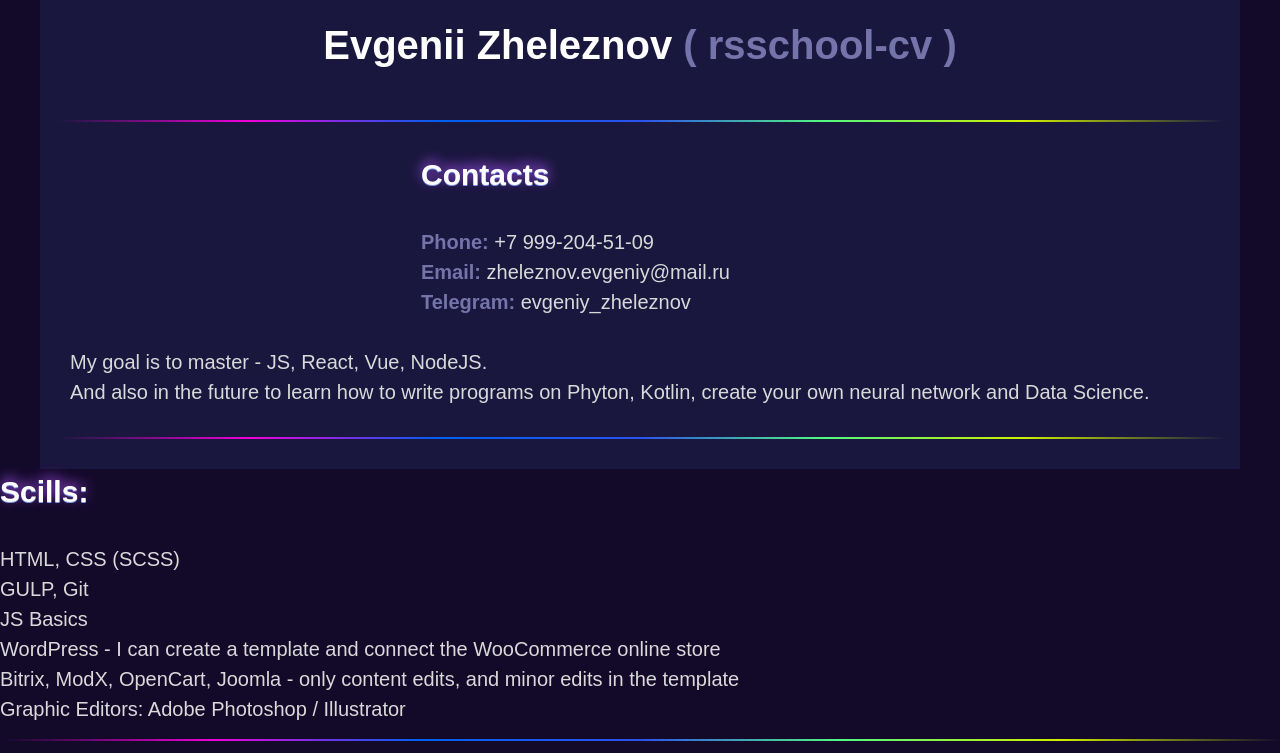
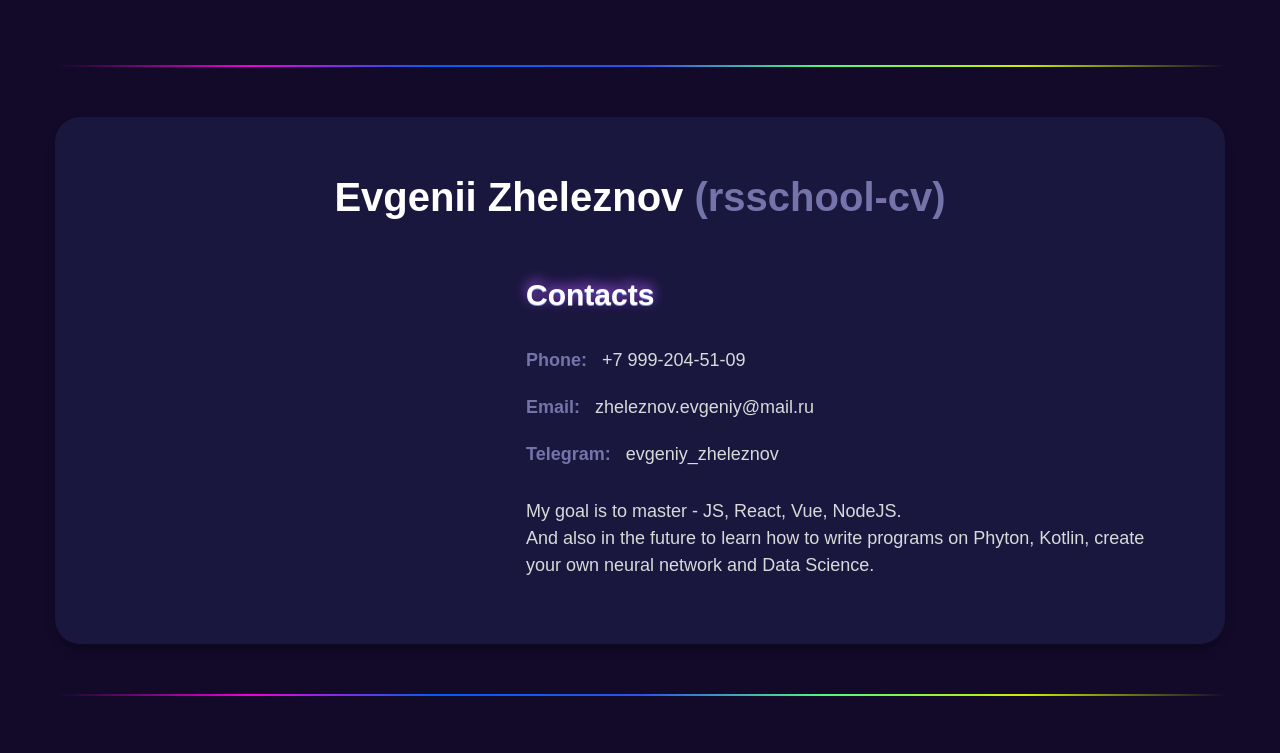
Before and after one commit to EugeneZheleznov/rsschool-cv, a plain HTML site: page index.html in a window 1280 px wide. Shown: the top 753 px of the page. Drawn offline with Linux system fonts and the light colour scheme.

Commit message:
fix: edit html and style

```diff
--- a/index.html
+++ b/index.html
@@ -9,11 +9,11 @@
 </head>
 <body>
 	<header>
+		<hr>
+		<div class="header__wrap">
 			<div class="header__title">
-			<h1>Evgenii Zheleznov <span>( rsschool-cv )</span></h1>
+				<h1>Evgenii Zheleznov <span>(rsschool-cv)</span></h1>
 			</div>
-
-		<hr>
 
 			<div class="header__photo">
 				<img src="ava.jpg" alt="">
@@ -21,14 +21,13 @@
 			<div class="header__contacts">
 				<h2>Contacts</h2>
 				<ul>
-				<li><strong>Phone:</strong> <a href="tel:89992045109">+7 999-204-51-09</a></li>
-				<li><strong>Email:</strong> <a href="mailto:zheleznov.evgeniy@mail.ru">zheleznov.evgeniy@mail.ru</a></li>
-				<li><strong>Telegram:</strong> <a href="https://t.me/evgeniy_zheleznov">evgeniy_zheleznov</a></li>
+					<li><strong>Phone:</strong><a href="tel:89992045109">+7 999-204-51-09</a></li>
+					<li><strong>Email:</strong><a href="mailto:zheleznov.evgeniy@mail.ru">zheleznov.evgeniy@mail.ru</a></li>
+					<li><strong>Telegram:</strong><a href="https://t.me/evgeniy_zheleznov">evgeniy_zheleznov</a></li>
 				</ul>
-		</div>
-		<div class="header__goal">
 				<p>My goal is to master - JS, React, Vue, NodeJS.</p>
 				<p>And also in the future to learn how to write programs on Phyton, Kotlin, create your own neural network and Data Science.</p>
+			</div>
 		</div>
 		<hr>
 	</header>
@@ -54,6 +53,8 @@
 					<h2>Code example:</h2>
 					<p>Implement and export a default function that counts the sum of all natural numbers less than n (the first argument) that are divisible by the numbers a or b (the second and third arguments) without remainder. n - can only be a natural number.</p>
 
+					<div class="code__wrap">
+						<pre>
 							<code>
 const isPrime = (n, a, b) => {
     let result = 0;
@@ -68,6 +69,9 @@
 
 console.log(isPrime(10, 2, 4));
 							</code>
+						</pre>
+
+					</div>
 				</div>
 
 				<hr>
--- a/style.css
+++ b/style.css
@@ -21,7 +21,7 @@ h2 {
 
 a, p, li, span, div {
     font-family: sans-serif;
-    font-size: 20px;
+    font-size: 18px;
     font-weight: 400;
     color: #d9d9d9;
 	line-height: 1.5;
@@ -35,21 +35,46 @@ a:hover {
 	text-decoration: underline;
 }
 
-li {
+ul {
+	padding-left: 20px;
 	list-style: none;
+}
+ul li {
+	position: relative;
+	display: flex;
+    flex-wrap: wrap;
+}
+ul li:not(:last-child) {
+	margin-bottom: 20px;
+}
+
+ul li:before {
+	content: '';
+	width: 10px;
+	height: 10px;
+	border-radius: 50%;
+	background: #7474aa;
+	position: absolute;
+	top: 50%;
+    left: -20px;
+    transform: translateY(-50%);
 }
 li strong {
 	color: #7474aa;
+	margin-right: 15px;
 }
 
+.code__wrap {
+	padding: 30px;
+}
 code {
-	background: lightgray;
-	color: black;
+	color: #00ffb4;
 }
 
 hr {
-	width: 100%;
-	margin: 15px 0;
+	max-width: 1200px;
+    width: 100%;
+    margin: 50px auto;
 	border-image-slice: 1;
 	border-image-source: linear-gradient(270deg, rgba(9, 228, 97, 0) 0%, rgb(206, 239, 0) 17.19%, rgb(81, 249, 128) 34.38%, rgb(45, 81, 237) 50%, rgb(0, 96, 241) 67.19%, rgb(241, 0, 217) 83.33%, rgba(45, 73, 85, 0) 99.75%);
 }
@@ -58,18 +83,23 @@ body {
 	background: #130a2a;
 	overflow-x: hidden;
 	position: relative;
-	max-width: 1920px;
 }
 
 header {
+	max-width: 1200px;
+	margin: auto;
+	padding: 15px;
+}
+
+.header__wrap {
 	display: flex;
     flex-wrap: wrap;
+	border-radius: 25px;
+	padding: 50px;
+    box-shadow: rgb(0 0 0 / 24%) 0px 8px 8px;
+	background: #1a173f;
+}
 
-	max-width: 1200px;
-	margin: auto;
-	background: #1a173f;
-	padding: 15px;
-}
 
 .header__title {
 	width: 100%;
@@ -93,10 +123,45 @@ header {
 
 .header__contacts {
 	width: 70%;
+	padding: 15px 0 15px 100px;
+}
+
+.header__contacts ul {
+	margin-bottom: 30px;
+	padding: 0;
+}
+.header__contacts ul li:before {
+	content: none;
+}
+
+article {
+	max-width: 1200px;
+	margin: auto;
 	padding: 15px;
 }
 
-.header__goal {
-	padding: 15px;
-	width: 100%;
+.scills, .code, .experience, .education, .languages {
+	border-radius: 25px;
+	padding: 50px;
+    box-shadow: rgb(0 0 0 / 24%) 0px 8px 8px;
+	background: #1a173f;
 }
+
+@media (max-width: 768px) {
+	.header__photo, .header__contacts, .header__wrap, .scills, .code, .experience, .education, .languages {
+		width: 100%;
+		padding: 15px;
+	}
+	.code__wrap {
+		padding: 0;
+	}
+	code {
+		font-size: 14px;
+	}
+}
+
+@media (max-width: 450px) {
+	code {
+		white-space: pre-line;
+	}
+}
```
Lines whose indentation alone changed are shown as unchanged.
